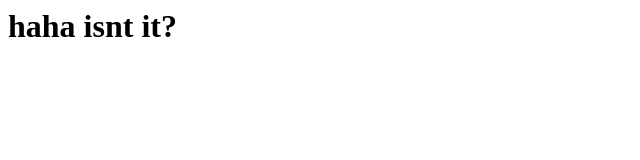
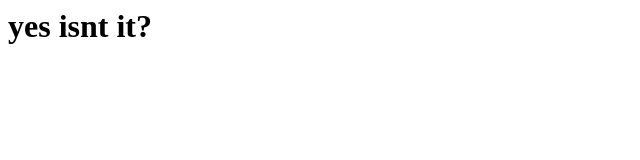
Before and after one commit to AkashHamal0x01/AkashHamal0x01.github.io, a plain HTML site: page index.html in a window 1280 px wide. Shown: the whole page, without its empty margins (0-640 px from the left). Drawn offline with Linux system fonts and the light colour scheme.

Commit message:
Update index.html

```diff
--- a/index.html
+++ b/index.html
@@ -1,6 +1,6 @@
 <html>
   <body>
-    <h1>haha
+    <h1>yes
 
     isnt it?
     </h1>
```
